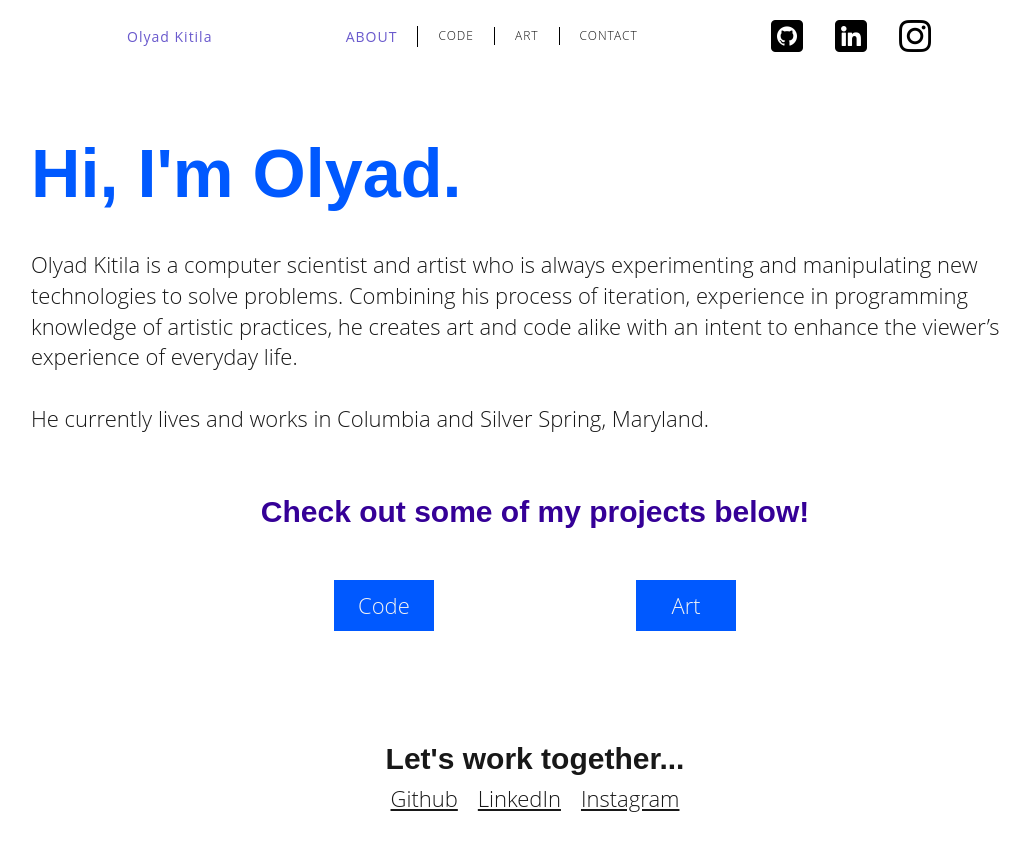
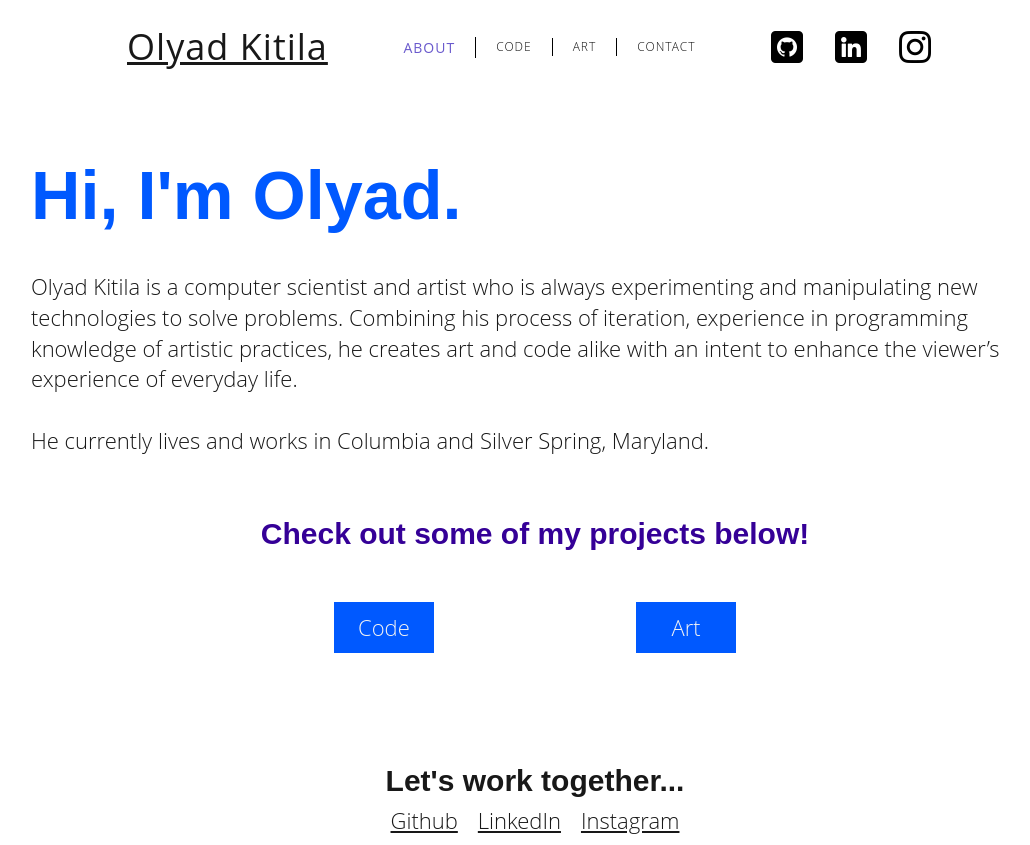
Before and after one commit to thymetime/Module-12-React, a React (Vite) app in the folder Portfolio/: page / in a window 1280 px wide. Shown: the whole page, without its empty margins (105-1135 px from the left). Before the commit the page ends 823 px from the top, so only its background shows below. Built offline with nearby package versions, Linux system fonts and the light colour scheme.

Commit message:
fix active navlink styling

```diff
--- a/Portfolio/src/Nav.css
+++ b/Portfolio/src/Nav.css
@@ -49,7 +49,7 @@ override bootstrap CSS rules with the same name
 }
 
 .nav-link {
-
+    transition: all 0.3s ease;
 }
 
 .nav-link.active {
--- a/Portfolio/src/components/NavTabs.jsx
+++ b/Portfolio/src/components/NavTabs.jsx
@@ -10,12 +10,7 @@ function NavTabs() {
 
       {/* Name for logo */}
       <li id="nav-logo" className="nav-item_custom">
-        <Link
-          to="/"
-          // This is a conditional (ternary) operator that checks to see if the current page is "About"
-          // If it is, we set the current page to 'nav-link-active', otherwise we set it to 'nav-link'
-          className={currentPage === '/' ? 'nav-link active' : 'nav-link'}
-        >
+        <Link to="/">
           Olyad Kitila
         </Link>
       </li>
```
